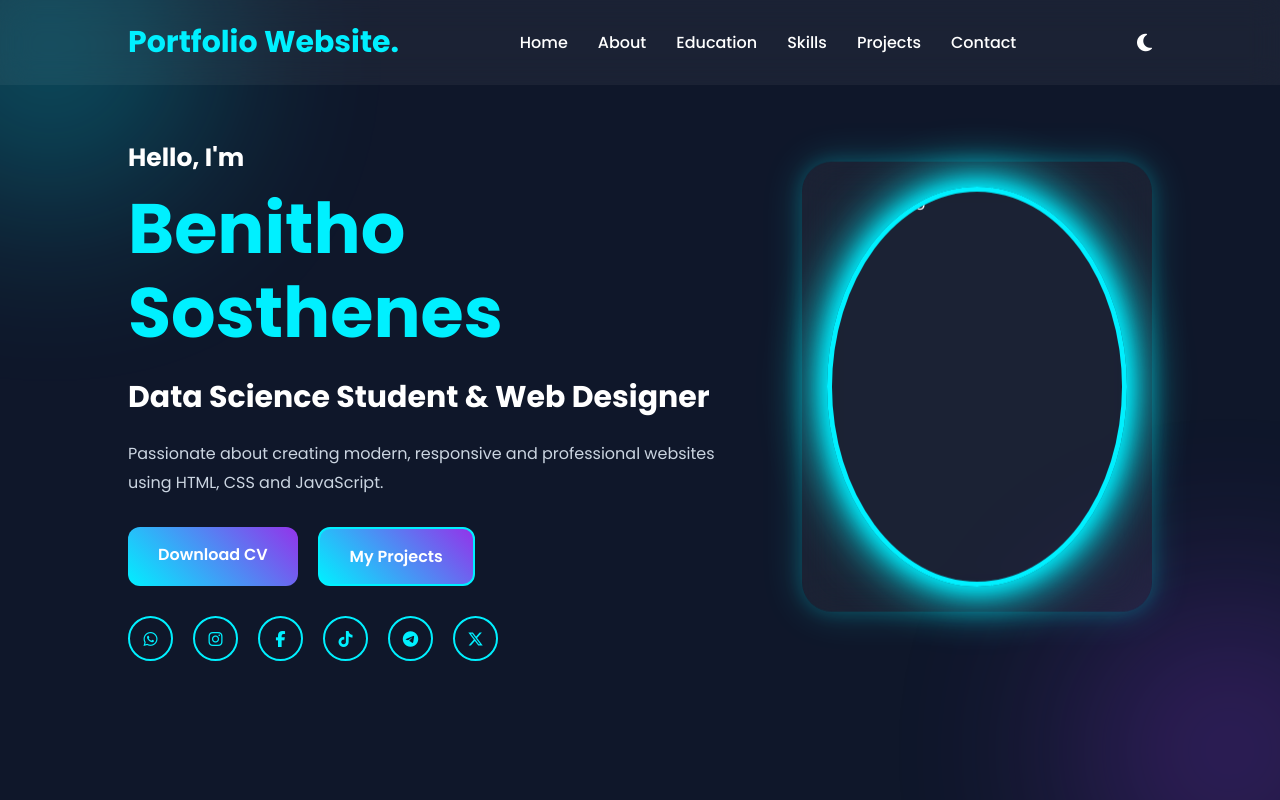
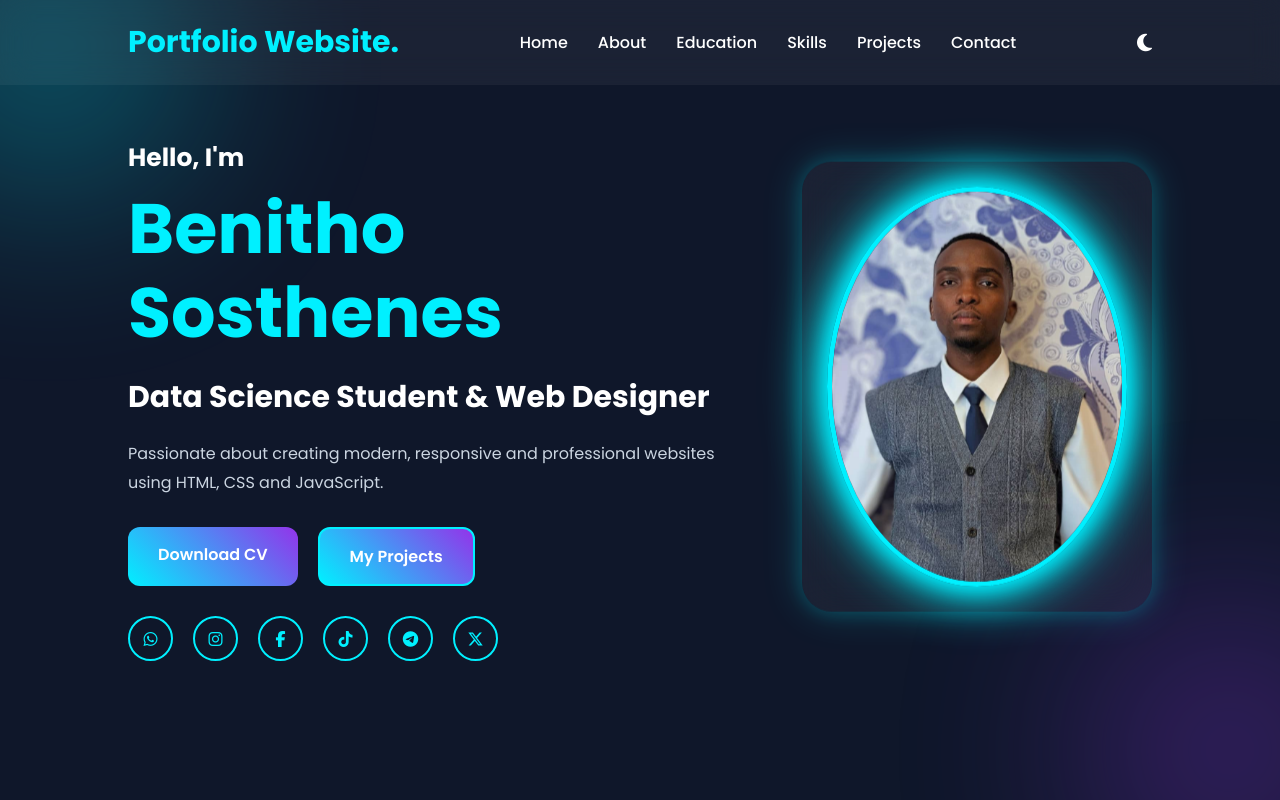
Before and after one commit to Benitho54/Portfolio, a plain HTML site: page index.html in a window 1280 px wide. Shown: the top 800 px of the page. Drawn offline with Linux system fonts and the light colour scheme.

Commit message:
Add files via upload

```diff
--- a/index.html
+++ b/index.html
@@ -151,7 +151,7 @@
 
 <div class="image-box">
 
-<img src="image/myphoto.jpeg" alt="my photo">
+<img src="myphoto.jpeg" alt="my photo">
 
 </div>
 
```
